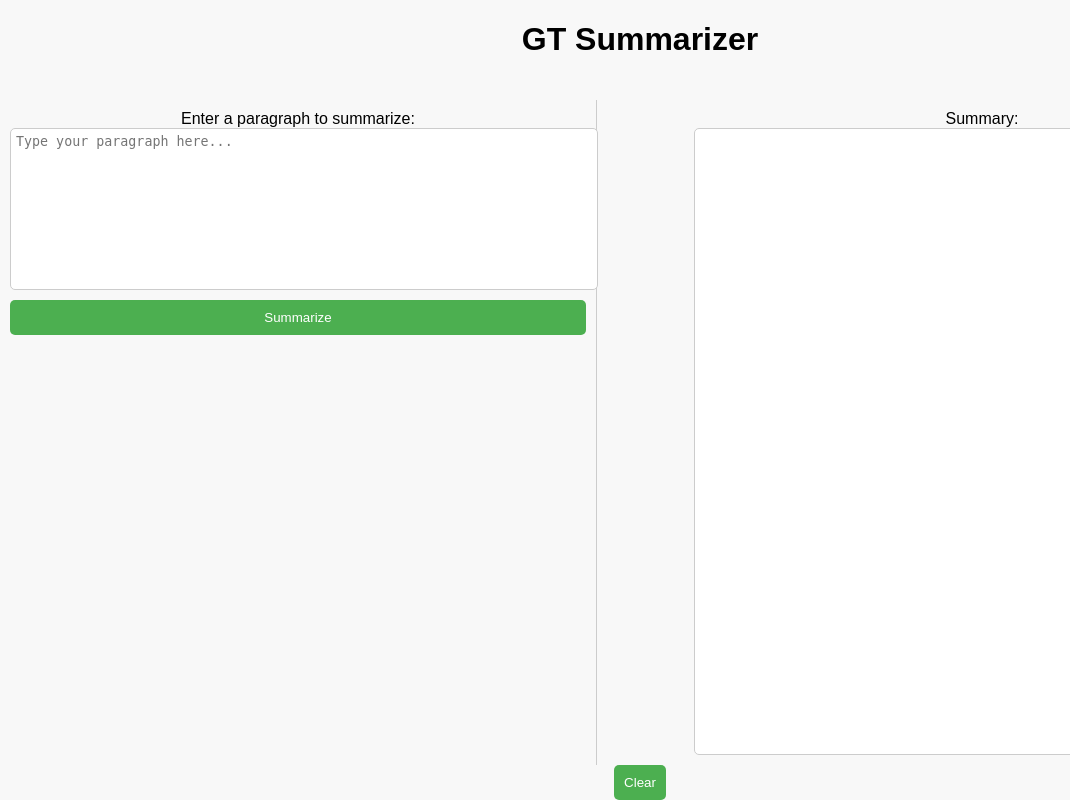
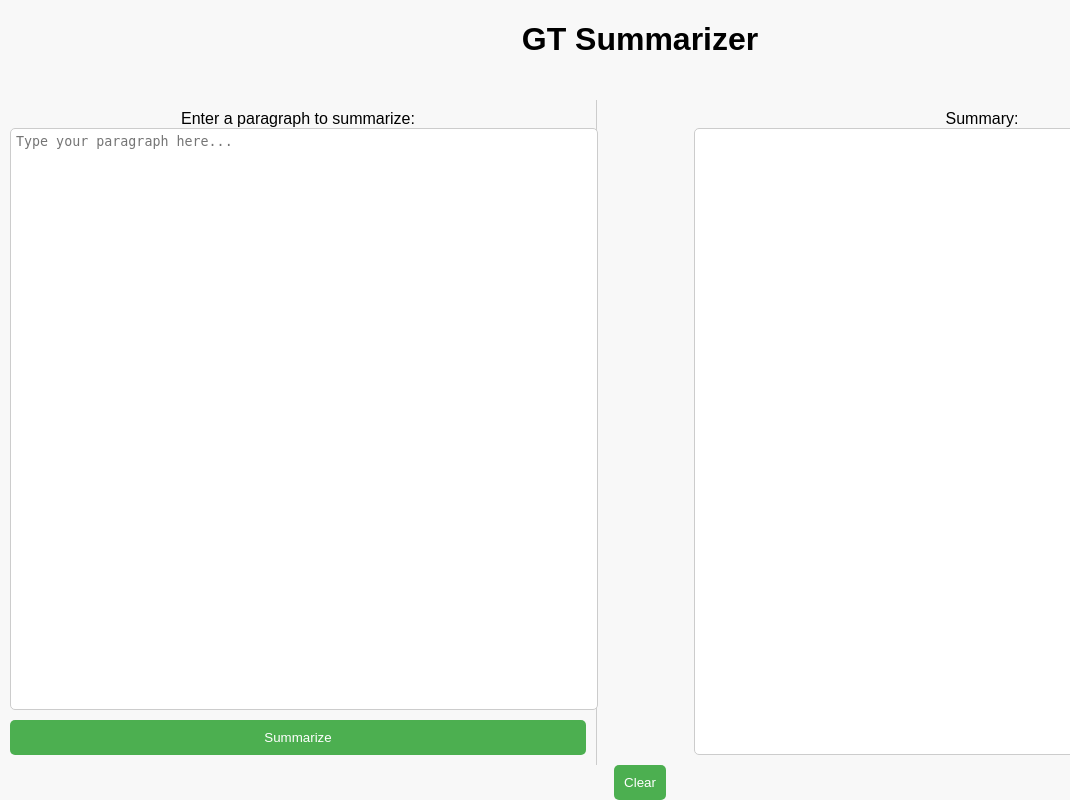
Before and after one commit to harishmanjrekar/harishGT, a Flask app: page / in a window 1280 px wide. Shown: the whole page, without its empty margins (0-1070 px from the left). Run offline with Flask 2, Linux system fonts and the light colour scheme.

Commit message:
Update style.css

```diff
--- a/static/style.css
+++ b/static/style.css
@@ -53,7 +53,7 @@ body, html {
 
 textarea {
     width: 100%;
-    height: 150px;
+    height: 100%;
     resize: none;
     padding: 5px;
     margin-bottom: 10px;
```
